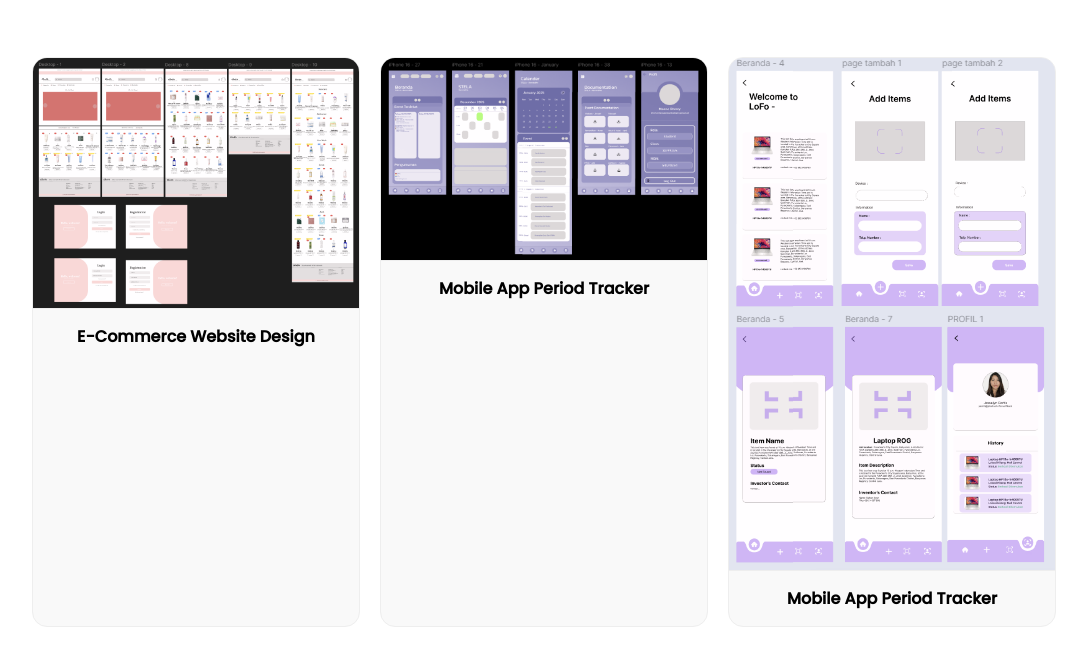
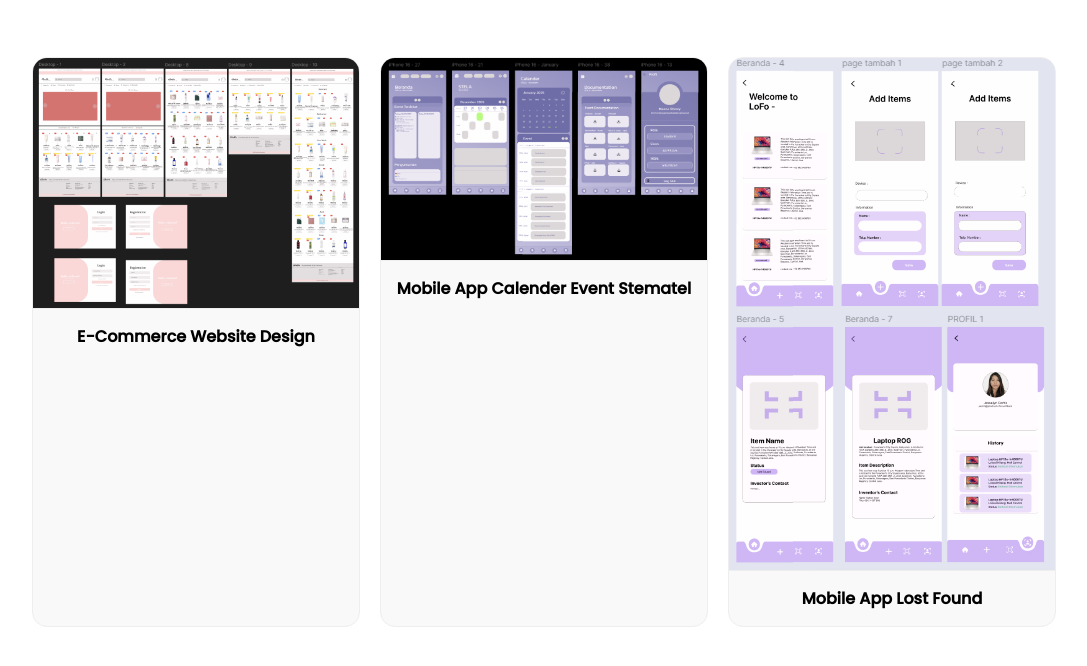
Before and after one commit to kinarasyahna-pixel/portofolio, a plain HTML site: page uiux.html in a window 1280 px wide. Shown: the part 236-902 px from the top of the page, without its empty margins (96-1183 px from the left). Drawn offline with nearby package versions, Linux system fonts and the light colour scheme.

Commit message:
Revise project items and improve HTML structure
Updated project descriptions and fixed HTML formatting.

```diff
--- a/uiux.html
+++ b/uiux.html
@@ -61,14 +61,15 @@
 
         <div class="project-item">
             <img src="stary.png" alt="Project UIUX">
-            <div class="desc"><h3>Mobile App Period Tracker</h3></div>
+            <div class="desc"><h3>Mobile App Calender Event Stematel</h3></div>
         </div>
 
         <div class="project-item">
             <img src="lofo.png" alt="Project UIUX">
-            <div class="desc"><h3>Mobile App Period Tracker</h3></div>
+            <div class="desc"><h3>Mobile App Lost Found</h3></div>
         </div>
     </div>
 
 </body>
+
 </html>
```
